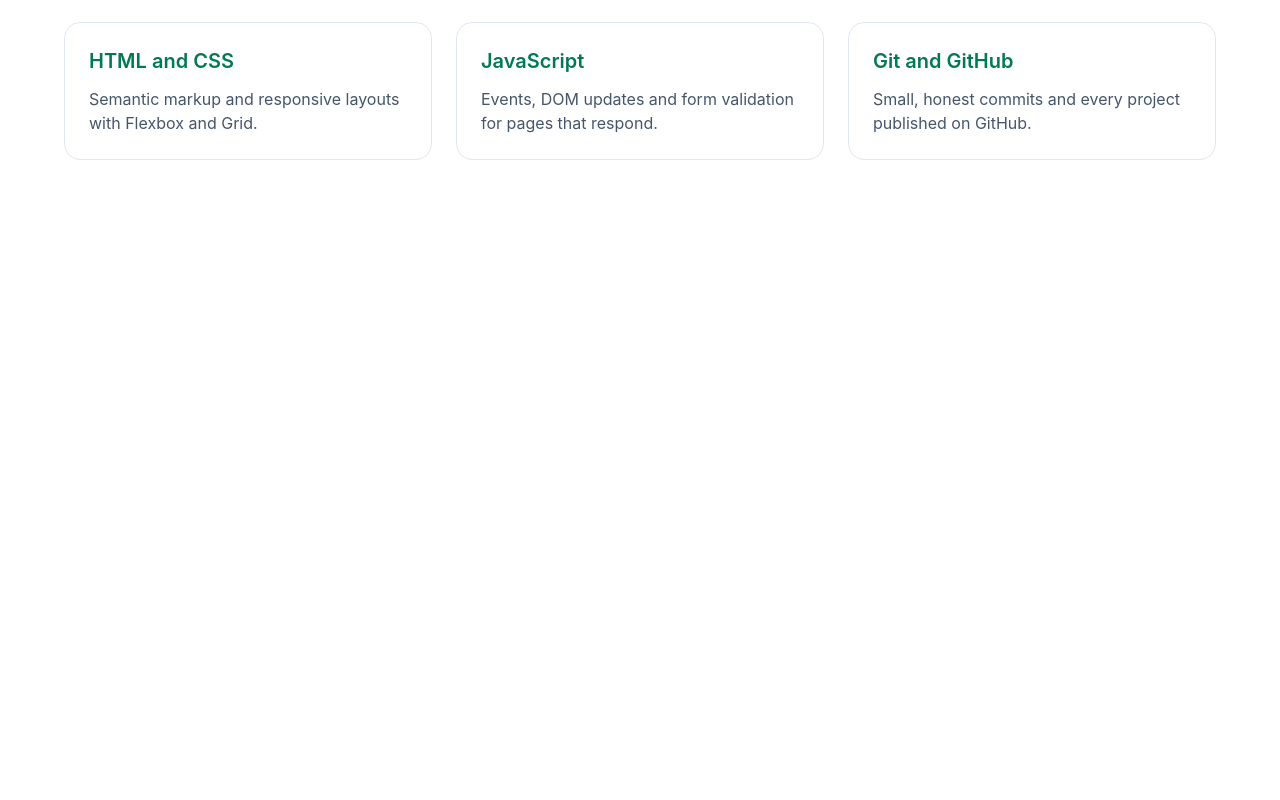
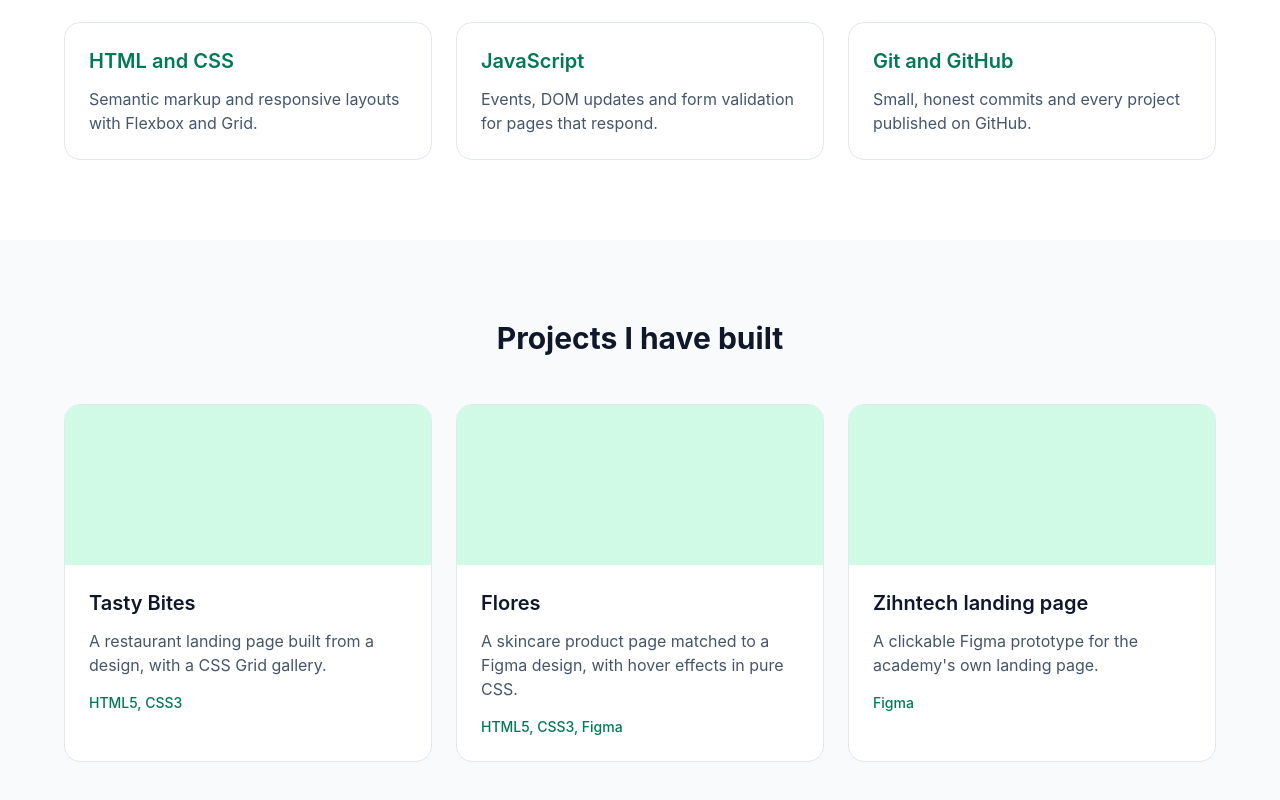
Before and after one commit to muhammad-hussein-ui/zihntech-landing-showcase, a React (Vite) app: page / in a window 1280 px wide. Shown: the part 727-1527 px from the top of the page. Before the commit the page ends 967 px from the top, so only its background shows below. Built offline with nearby package versions, Linux system fonts and the light colour scheme.

Commit message:
Add Projects section with ProjectCard

```diff
--- a/src/App.jsx
+++ b/src/App.jsx
@@ -1,6 +1,7 @@
 import Navbar from "./components/Navbar";
 import Hero from "./components/Hero";
 import Skills from "./components/Skills";
+import Projects from "./components/Projects";
 
 function App() {
   return (
@@ -9,6 +10,7 @@
       <main>
         <Hero />
         <Skills />
+        <Projects />
       </main>
     </>
   );
--- /dev/null
+++ b/src/components/ProjectCard.jsx
@@ -0,0 +1,15 @@
+function ProjectCard({ title, description, tools }) {
+  return (
+    <article className="overflow-hidden rounded-2xl border border-slate-200 bg-white">
+      {/* a solid colour block stands in for a screenshot */}
+      <div className="h-40 bg-emerald-100" aria-hidden="true"></div>
+      <div className="p-6">
+        <h3 className="text-xl font-semibold text-slate-900">{title}</h3>
+        <p className="mt-3 text-slate-600">{description}</p>
+        <p className="mt-4 text-sm font-medium text-emerald-700">{tools}</p>
+      </div>
+    </article>
+  );
+}
+
+export default ProjectCard;
--- /dev/null
+++ b/src/components/Projects.jsx
@@ -0,0 +1,32 @@
+import ProjectCard from "./ProjectCard";
+
+function Projects() {
+  return (
+    <section id="projects" className="bg-slate-50 px-6 py-20">
+      <div className="mx-auto max-w-6xl">
+        <h2 className="text-center text-3xl font-bold text-slate-900">
+          Projects I have built
+        </h2>
+        <div className="mt-12 grid gap-6 md:grid-cols-3">
+          <ProjectCard
+            title="Tasty Bites"
+            description="A restaurant landing page built from a design, with a CSS Grid gallery."
+            tools="HTML5, CSS3"
+          />
+          <ProjectCard
+            title="Flores"
+            description="A skincare product page matched to a Figma design, with hover effects in pure CSS."
+            tools="HTML5, CSS3, Figma"
+          />
+          <ProjectCard
+            title="Zihntech landing page"
+            description="A clickable Figma prototype for the academy's own landing page."
+            tools="Figma"
+          />
+        </div>
+      </div>
+    </section>
+  );
+}
+
+export default Projects;
```
